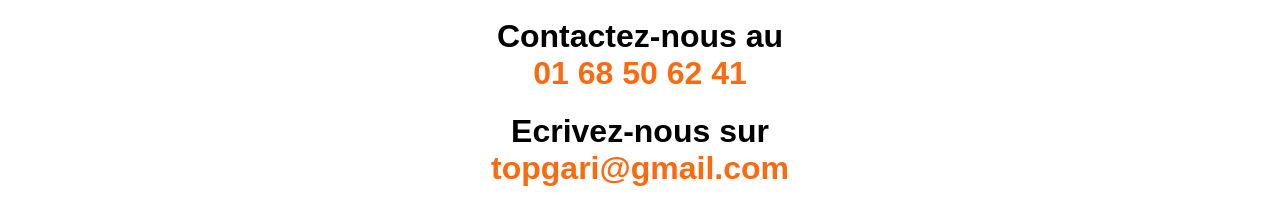
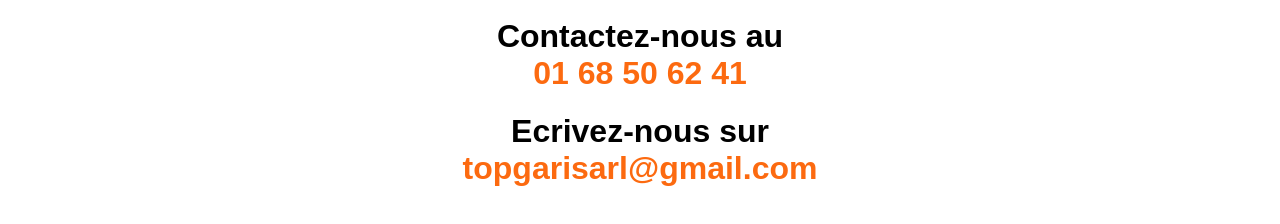
Before and after one commit to topgarisarl/topgari, a plain HTML site: page Liens/Contact.html in a window 1280 px wide. Shown: the part 82-306 px from the top of the page. Drawn offline with Linux system fonts and the light colour scheme.

Commit message:
Update Contact.html

```diff
--- a/Liens/Contact.html
+++ b/Liens/Contact.html
@@ -41,7 +41,7 @@
 
     <main>
         <h1>Contactez-nous au<br><span>01 68 50 62 41</span></h1>
-        <h1>Ecrivez-nous sur<br><span>topgari@gmail.com</span></h1>
+        <h1>Ecrivez-nous sur<br><span>topgarisarl@gmail.com</span></h1>
     </main>
 
 </body>
```
